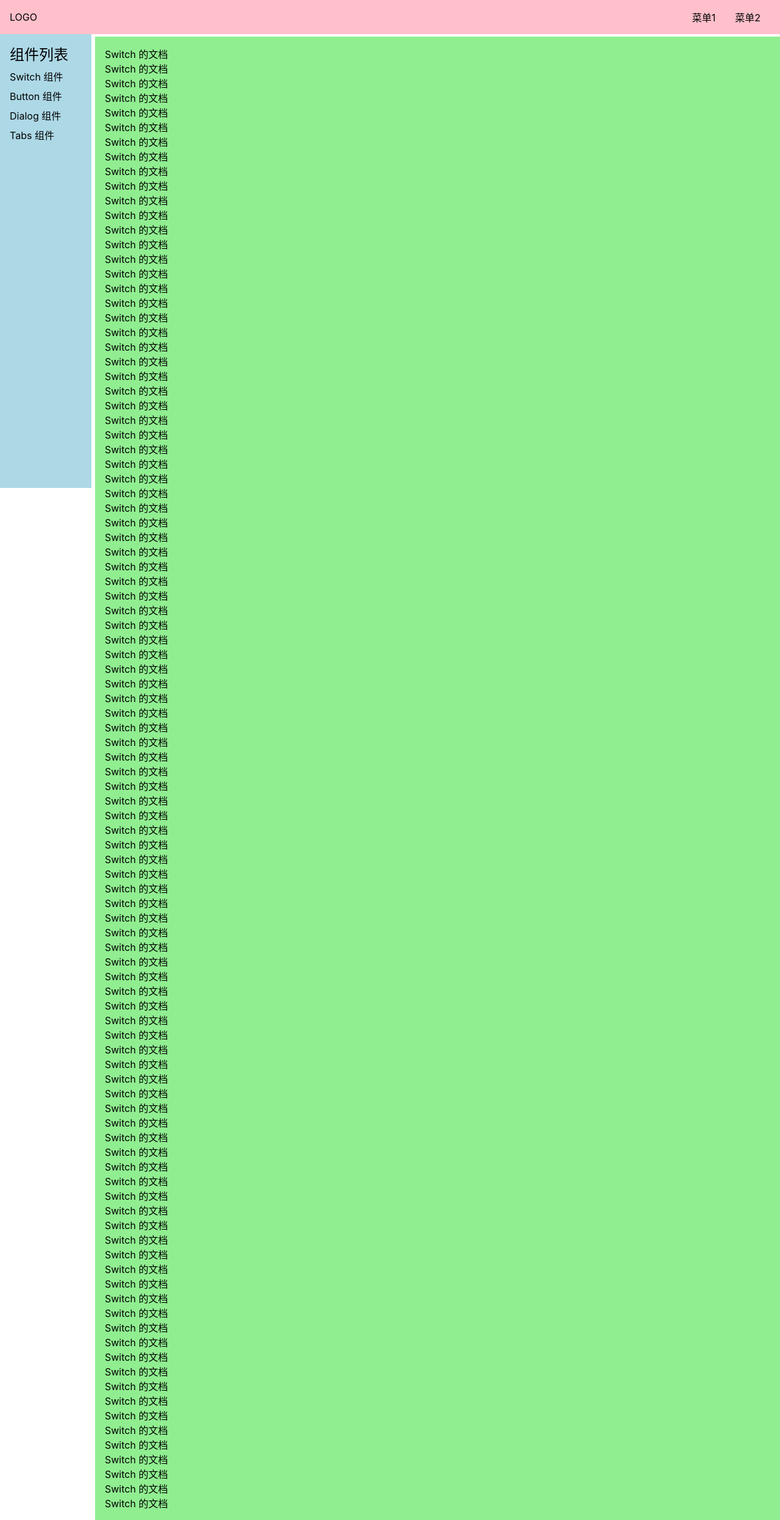
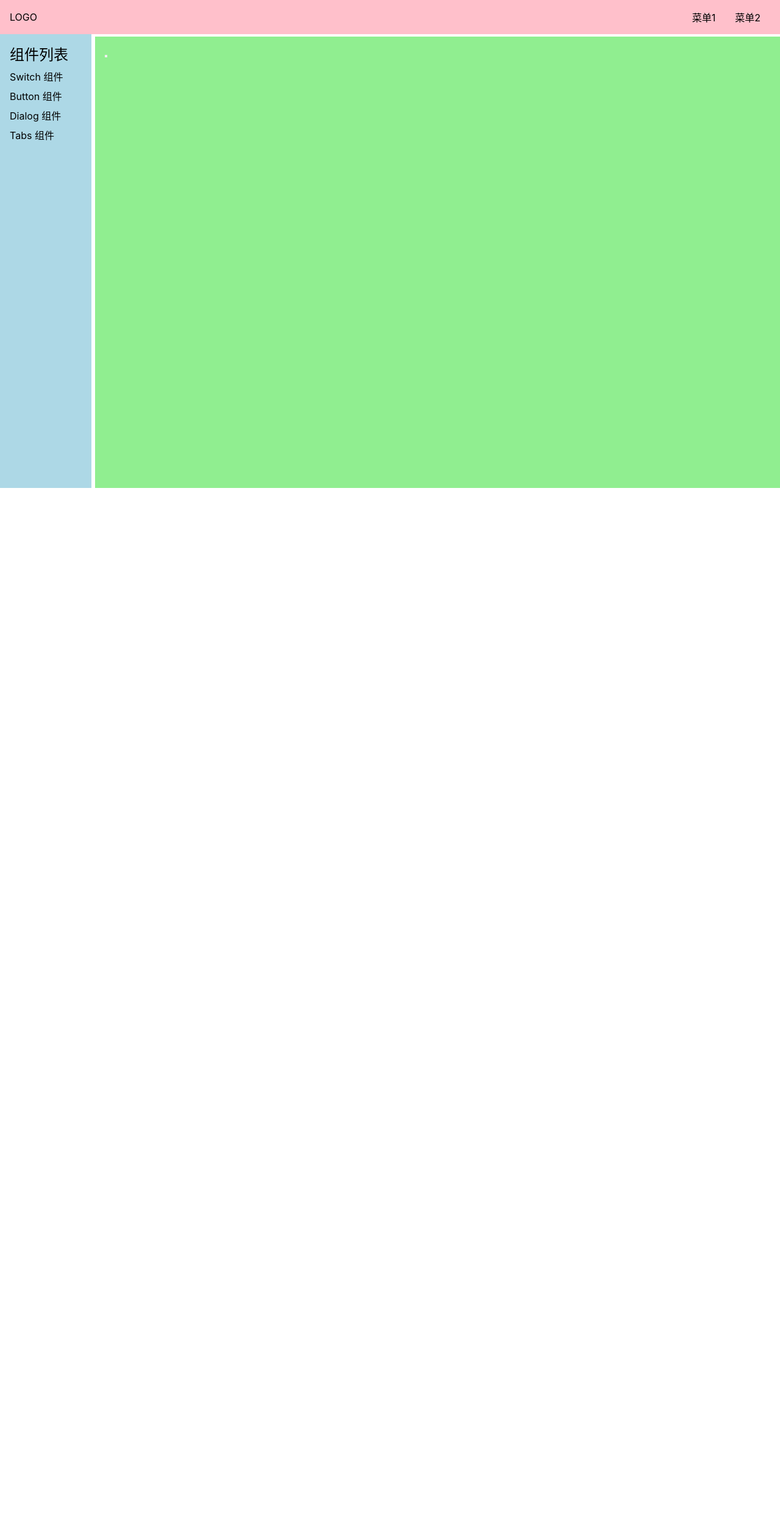
Before and after one commit to 982956727/vue-evernote-client, a Vue app: page /#/doc/switch in a window 1280 px wide. Shown: the whole page at 61% size. After the commit the page ends 800 px from the top, so only its background shows below. Built offline with nearby package versions, Linux system fonts and the light colour scheme.

Commit message:
Switch css 1

```diff
--- a/src/components/SwitchDemo.vue
+++ b/src/components/SwitchDemo.vue
@@ -1,104 +1,11 @@
 <template>
   <div>
-    <p>Switch 的文档</p>
-    <p>Switch 的文档</p>
-    <p>Switch 的文档</p>
-    <p>Switch 的文档</p>
-    <p>Switch 的文档</p>
-    <p>Switch 的文档</p>
-    <p>Switch 的文档</p>
-    <p>Switch 的文档</p>
-    <p>Switch 的文档</p>
-    <p>Switch 的文档</p>
-    <p>Switch 的文档</p>
-    <p>Switch 的文档</p>
-    <p>Switch 的文档</p>
-    <p>Switch 的文档</p>
-    <p>Switch 的文档</p>
-    <p>Switch 的文档</p>
-    <p>Switch 的文档</p>
-    <p>Switch 的文档</p>
-    <p>Switch 的文档</p>
-    <p>Switch 的文档</p>
-    <p>Switch 的文档</p>
-    <p>Switch 的文档</p>
-    <p>Switch 的文档</p>
-    <p>Switch 的文档</p>
-    <p>Switch 的文档</p>
-    <p>Switch 的文档</p>
-    <p>Switch 的文档</p>
-    <p>Switch 的文档</p>
-    <p>Switch 的文档</p>
-    <p>Switch 的文档</p>
-    <p>Switch 的文档</p>
-    <p>Switch 的文档</p>
-    <p>Switch 的文档</p>
-    <p>Switch 的文档</p>
-    <p>Switch 的文档</p>
-    <p>Switch 的文档</p>
-    <p>Switch 的文档</p>
-    <p>Switch 的文档</p>
-    <p>Switch 的文档</p>
-    <p>Switch 的文档</p>
-    <p>Switch 的文档</p>
-    <p>Switch 的文档</p>
-    <p>Switch 的文档</p>
-    <p>Switch 的文档</p>
-    <p>Switch 的文档</p>
-    <p>Switch 的文档</p>
-    <p>Switch 的文档</p>
-    <p>Switch 的文档</p>
-    <p>Switch 的文档</p>
-    <p>Switch 的文档</p>
-    <p>Switch 的文档</p>
-    <p>Switch 的文档</p>
-    <p>Switch 的文档</p>
-    <p>Switch 的文档</p>
-    <p>Switch 的文档</p>
-    <p>Switch 的文档</p>
-    <p>Switch 的文档</p>
-    <p>Switch 的文档</p>
-    <p>Switch 的文档</p>
-    <p>Switch 的文档</p>
-    <p>Switch 的文档</p>
-    <p>Switch 的文档</p>
-    <p>Switch 的文档</p>
-    <p>Switch 的文档</p>
-    <p>Switch 的文档</p>
-    <p>Switch 的文档</p>
-    <p>Switch 的文档</p>
-    <p>Switch 的文档</p>
-    <p>Switch 的文档</p>
-    <p>Switch 的文档</p>
-    <p>Switch 的文档</p>
-    <p>Switch 的文档</p>
-    <p>Switch 的文档</p>
-    <p>Switch 的文档</p>
-    <p>Switch 的文档</p>
-    <p>Switch 的文档</p>
-    <p>Switch 的文档</p>
-    <p>Switch 的文档</p>
-    <p>Switch 的文档</p>
-    <p>Switch 的文档</p>
-    <p>Switch 的文档</p>
-    <p>Switch 的文档</p>
-    <p>Switch 的文档</p>
-    <p>Switch 的文档</p>
-    <p>Switch 的文档</p>
-    <p>Switch 的文档</p>
-    <p>Switch 的文档</p>
-    <p>Switch 的文档</p>
-    <p>Switch 的文档</p>
-    <p>Switch 的文档</p>
-    <p>Switch 的文档</p>
-    <p>Switch 的文档</p>
-    <p>Switch 的文档</p>
-    <p>Switch 的文档</p>
-    <p>Switch 的文档</p>
-    <p>Switch 的文档</p>
-    <p>Switch 的文档</p>
-    <p>Switch 的文档</p>
-    <p>Switch 的文档</p>
-    <p>Switch 的文档</p>
+    <Switch />
   </div>
 </template>
+<script lang="ts">
+import Switch from '../lib/Switch.vue'
+export default {
+  components: { Switch }
+}
+</script>
--- /dev/null
+++ b/src/lib/Switch.vue
@@ -0,0 +1,27 @@
+<template>
+  <button> <span></span> </button>
+</template>
+
+<style lang="scss" scoped>
+  span {
+    $h: 22px;
+    $h2: $h - 4px;
+    button {
+      height: $h;
+      width: $h * 2;
+      border: none;
+      background: blue;
+      border-radius: $h / 2;
+      position: relative;
+    }
+    span {
+      position: absolute;
+      top: 2px;
+      left: 2px;
+      height: $h2;
+      width: $h2;
+      background: white;
+      border-radius: $h2 / 2;
+    }
+  }
+</style>
--- a/src/router.ts
+++ b/src/router.ts
@@ -11,10 +11,10 @@ const history = createWebHashHistory()
 export const router = createRouter({
   history: history,
   routes: [
-    { path: '',component: Home },
+    { path: '/',component: Home },
     { path: '/doc',component: Doc,
       children: [
-        { path: '/', component: DocDemo},
+        { path: '', component: DocDemo },
         { path: 'switch',component: SwitchDemo },
         { path: 'button',component: ButtonDemo },
         { path: 'dialog',component: DialogDemo },
```
